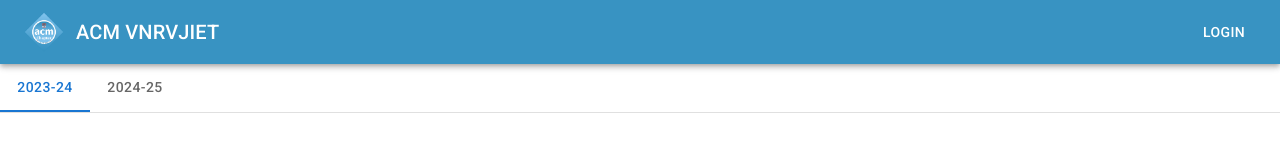
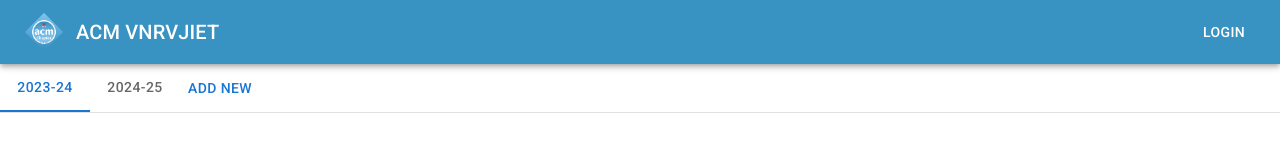
Before and after one commit to srinibhasrikanth/frontend, a React (Create React App) app: page /volunteer/add-volunteer in a window 1280 px wide. Shown: the top 162 px of the page. Built offline with nearby package versions, Linux system fonts and the light colour scheme.

Commit message:
core list

```diff
--- a/src/components/Navbar.js
+++ b/src/components/Navbar.js
@@ -66,13 +66,13 @@ export default function Navbar() {
           ) : (
             <>
               <Link to="/volunteer/add-core">
-                <Button color="inherit">Add Core</Button>
+                <Button color="inherit"> Core</Button>
               </Link>
               <Link to="/volunteer/add-volunteer">
-                <Button color="inherit">Add Volunteer</Button>
+                <Button color="inherit"> Volunteer</Button>
               </Link>
               <Link to="/volunteer/add-membership">
-                <Button color="inherit">Add Membership</Button>
+                <Button color="inherit"> Membership</Button>
               </Link>
               <Link to="/volunteer/event-creation">
                 <Button color="inherit">Add Event</Button>
--- a/src/pages/Volunteer/AddVolunteerList.js
+++ b/src/pages/Volunteer/AddVolunteerList.js
@@ -5,6 +5,8 @@ import Tab from "@mui/material/Tab";
 import Typography from "@mui/material/Typography";
 import Box from "@mui/material/Box";
 import CoreList from "./CoreList";
+import { Button } from "@mui/material";
+import { toast } from "react-toastify";
 
 function CustomTabPanel(props) {
   const { children, value, index, ...other } = props;
@@ -46,6 +48,13 @@ export default function BasicTabs() {
     setValue(newValue);
   };
 
+  const handleAdd = () => {
+    try {
+      toast.success("Added successfully");
+    } catch (error) {
+      toast.error("Something went wrong");
+    }
+  };
   return (
     <Box sx={{ width: "100%" }}>
       <Box sx={{ borderBottom: 1, borderColor: "divider" }}>
@@ -56,6 +65,7 @@ export default function BasicTabs() {
         >
           <Tab label="2023-24" {...a11yProps(0)} />
           <Tab label="2024-25" {...a11yProps(1)} />
+          <Button onClick={handleAdd}>Add New </Button>
         </Tabs>
       </Box>
       <CustomTabPanel value={value} index={0}>
```
